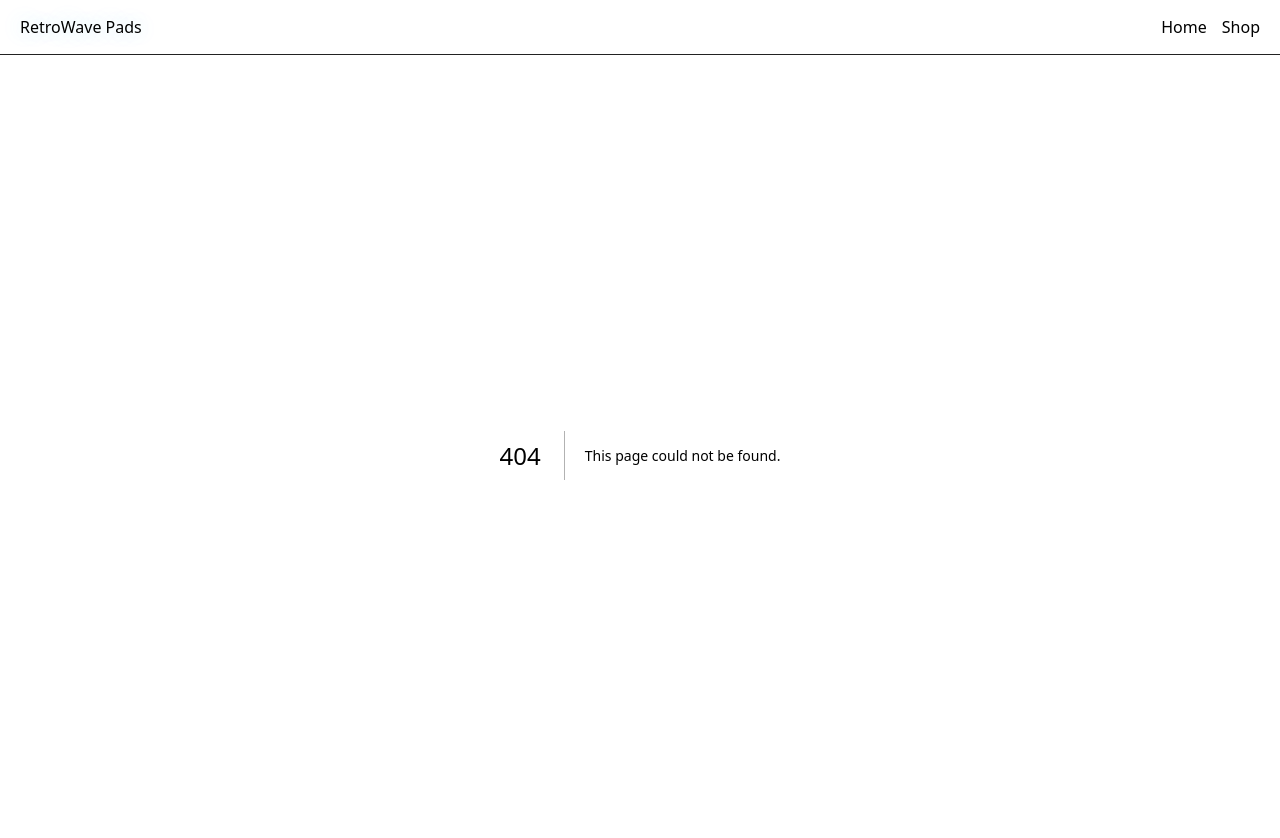
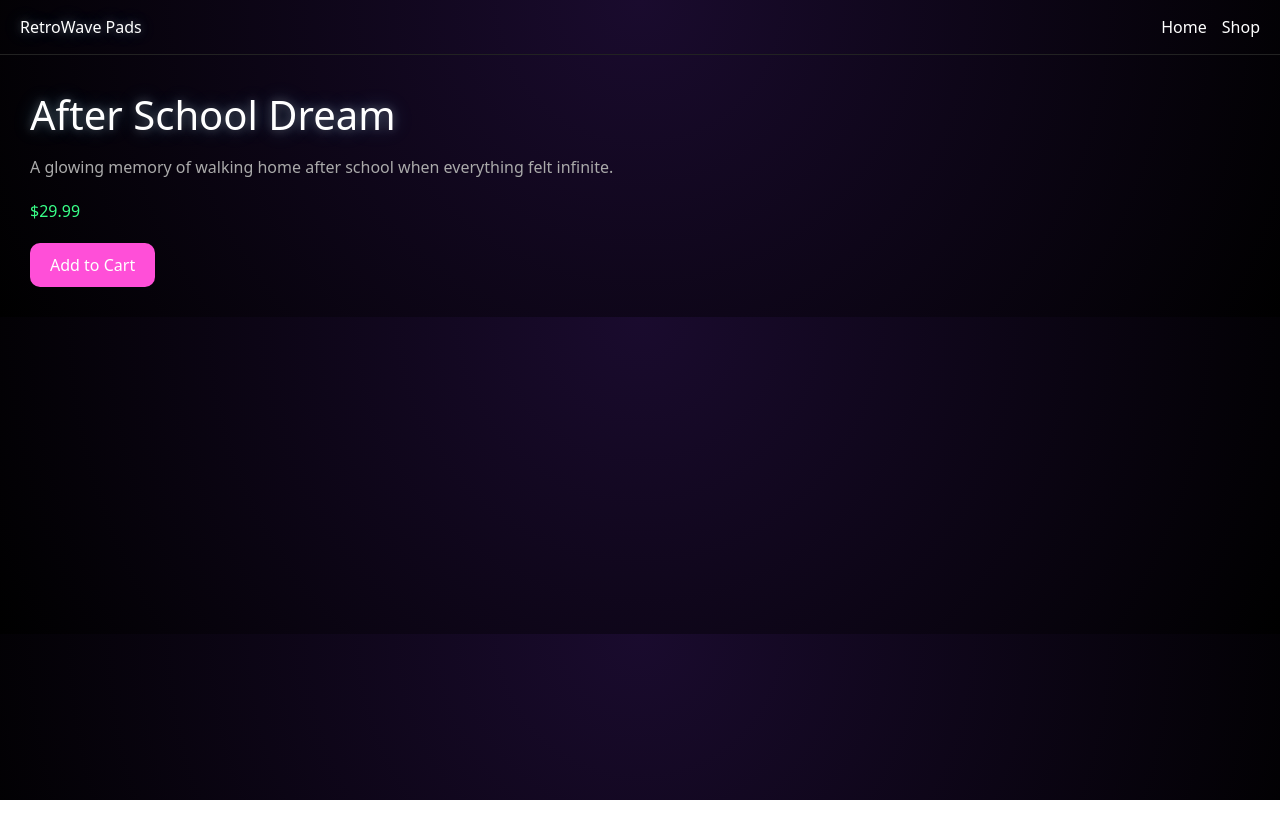
Before and after one commit to nathanMub/retrowave-pads, a Next.js app: page /product/after-school-dream in a window 1280 px wide. Before the commit this address had no page. Shown: the top 838 px of the page. After the commit the page ends 800 px from the top, so only its background shows below. Built offline with nearby package versions, Linux system fonts and the light colour scheme.

Commit message:
Create page.js

```diff
--- /dev/null
+++ b/app/product/[id]/page.js
@@ -0,0 +1,33 @@
+import { products } from "../../../data/products";
+
+export default function ProductPage({ params }) {
+  const product = products.find((p) => p.id === params.id);
+
+  if (!product) return <div>Not found</div>;
+
+  return (
+    <div style={{ padding: "30px" }}>
+      <h1 className="glow" style={{ fontSize: "40px" }}>
+        {product.name}
+      </h1>
+
+      <p style={{ color: "#aaa", marginTop: "10px" }}>
+        {product.story}
+      </p>
+
+      <h2 style={{ marginTop: "20px", color: "#39ff88" }}>
+        ${product.price}
+      </h2>
+
+      <button style={{
+        marginTop: "20px",
+        padding: "10px 20px",
+        background: "#ff4fd8",
+        border: "none",
+        borderRadius: "10px"
+      }}>
+        Add to Cart
+      </button>
+    </div>
+  );
+}
```
